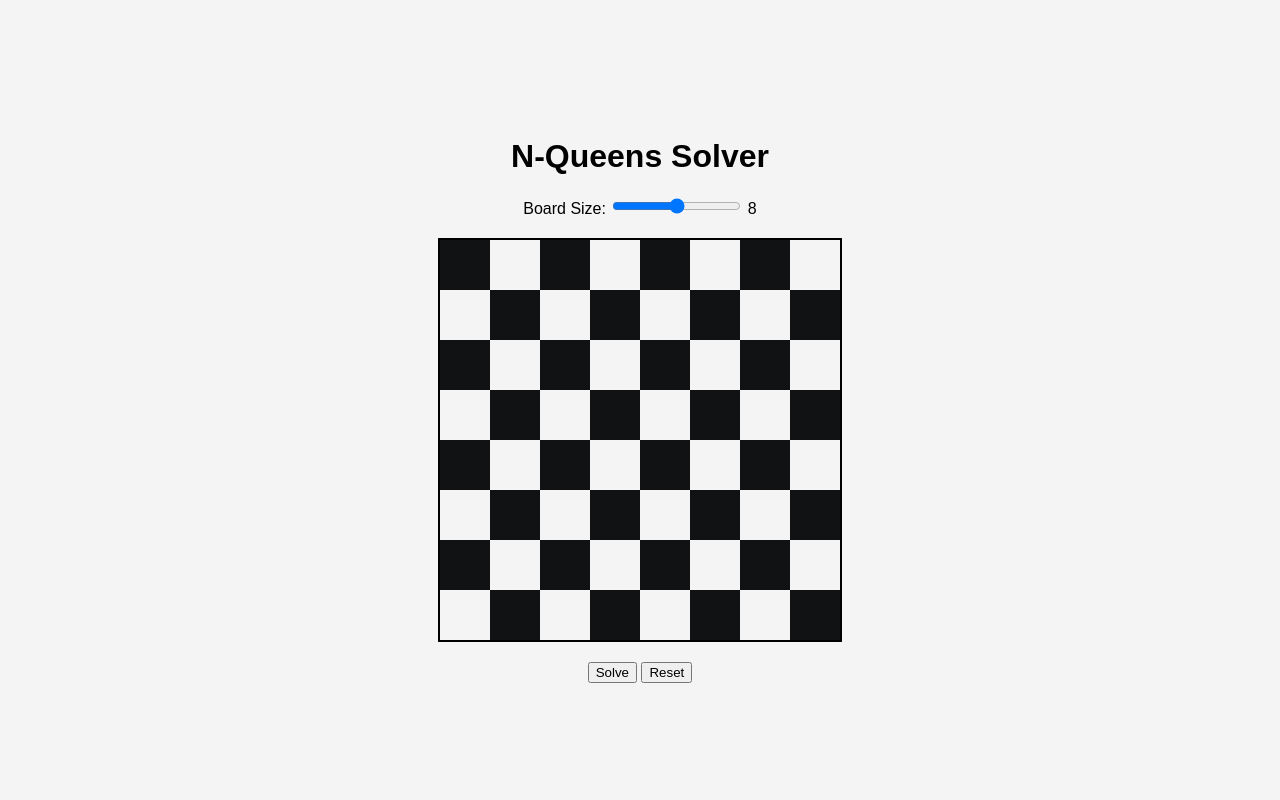
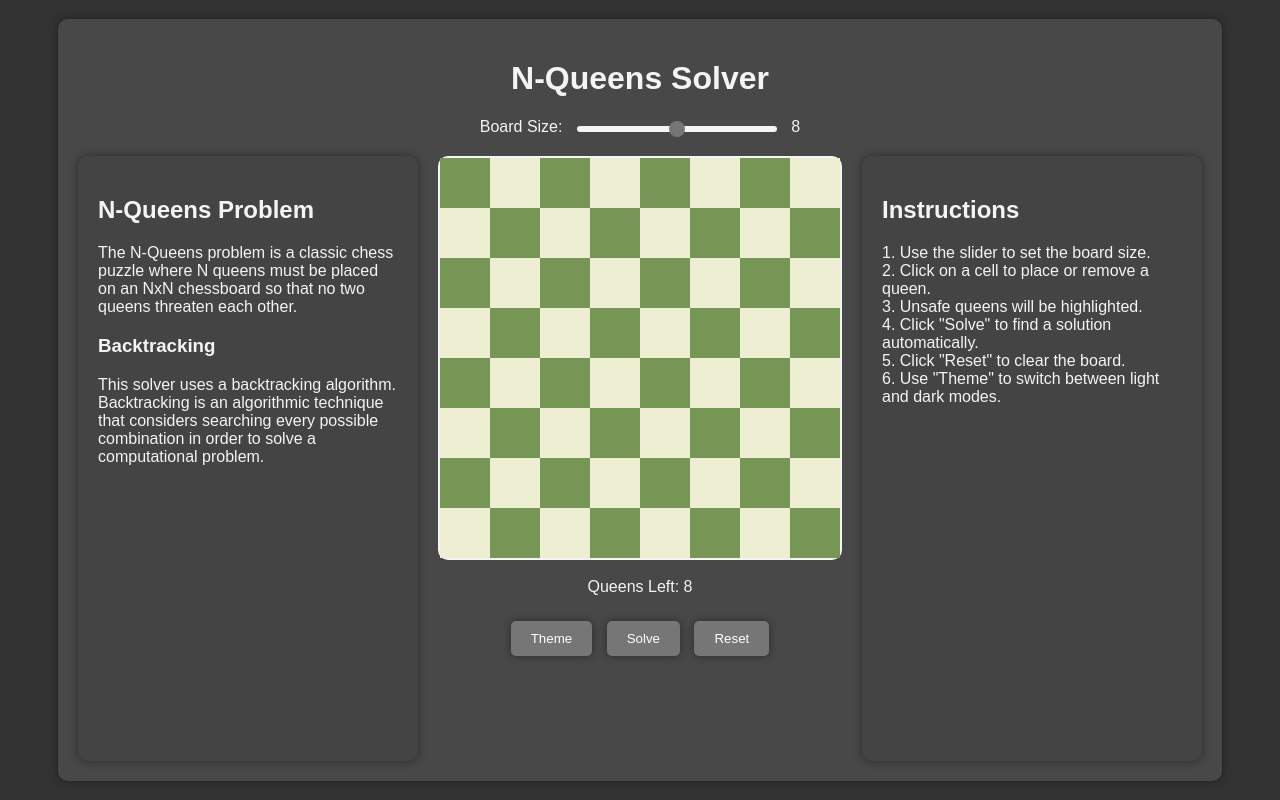
Before and after one commit to raunnieo/nqueen-visualizer, a plain HTML site: page index.html in a window 1280 px wide. Drawn offline with Linux system fonts and the light colour scheme.

Commit message:
Add files via upload

```diff
--- a/index.html
+++ b/index.html
@@ -7,19 +7,44 @@
     <link rel="stylesheet" href="styles.css">
 </head>
 <body>
-
 <div class="container">
     <h1>N-Queens Solver</h1>
-    <label for="boardSize">Board Size:</label>
-    <input type="range" id="boardSize" name="boardSize" min="4" max="12" value="8" oninput="updateBoardSize(this.value)">
-    <span id="boardSizeValue">8</span>
+    <div class="controls">
+        <label for="boardSize">Board Size:</label>
+        <input type="range" id="boardSize" name="boardSize" min="4" max="12" value="8" oninput="updateBoardSize(this.value)">
+        <span id="boardSizeValue">8</span>
+    </div>
+    <div class="game-container">
+        <div class="info-panel">
+            <h2>N-Queens Problem</h2>
+            <p>The N-Queens problem is a classic chess puzzle where N queens must be placed on an NxN chessboard so that no two queens threaten each other.</p>
+            <h3>Backtracking</h3>
+            <p>This solver uses a backtracking algorithm. Backtracking is an algorithmic technique that considers searching every possible combination in order to solve a computational problem.</p>
+        </div>
+        <div class="board-container">
+            <div id="board"></div><br>
+            <div class="board-controls">
+                <div class="queens-left">Queens Left: <span id="queensLeft">8</span></div>
+                <div class="buttons">
+                    <button id="themeToggle">Theme</button>
+                    <button onclick="solve()">Solve</button>
+                    <button onclick="resetBoard()">Reset</button>
+                </div>
+            </div>
+        </div>
+        <div class="instructions-panel">
+            <h2>Instructions</h2>
 
-    <div id="board"></div>
+                1. Use the slider to set the board size.<br>
+                2. Click on a cell to place or remove a queen.<br>
+                3. Unsafe queens will be highlighted.<br>
+                4. Click "Solve" to find a solution automatically.<br>
+                5. Click "Reset" to clear the board.<br>
+                6. Use "Theme" to switch between light and dark modes.
 
-    <button onclick="solve()">Solve</button>
-    <button onclick="resetBoard()">Reset</button>
+        </div>
+    </div>
 </div>
-
 <script src="script.js"></script>
 </body>
 </html>
--- a/script.js
+++ b/script.js
@@ -1,5 +1,7 @@
 let N = 8;
 let board = [];
+let isDarkTheme = true;
+let queensLeft = N;
 
 function createBoard(size) {
     const boardElement = document.getElementById('board');
@@ -7,15 +9,14 @@ function createBoard(size) {
     boardElement.style.gridTemplateColumns = `repeat(${size}, 50px)`;
 
     board = Array.from({ length: size }, () => Array(size).fill(0));
+    queensLeft = size;
+    updateQueensLeft();
 
     for (let i = 0; i < size; i++) {
         for (let j = 0; j < size; j++) {
             const cell = document.createElement('div');
-            cell.className = `cell ${(i + j) % 2 === 0 ? 'gray' : 'black'}`;
-            cell.addEventListener('click', () => {
-                toggleQueen(i, j);
-                markSafe();
-            });
+            cell.className = `cell ${(i + j) % 2 === 0 ? 'light' : 'dark'}`;
+            cell.addEventListener('click', () => toggleQueen(i, j));
             boardElement.appendChild(cell);
         }
     }
@@ -28,9 +29,20 @@ function updateBoardSize(value) {
 }
 
 function toggleQueen(row, col) {
-    board[row][col] = 1 - board[row][col];  // Toggle the queen on or off
+    if (board[row][col] === 0 && queensLeft > 0) {
+        board[row][col] = 1;
+        queensLeft--;
+    } else if (board[row][col] === 1) {
+        board[row][col] = 0;
+        queensLeft++;
+    }
+    updateQueensLeft();
     drawBoard();
-    markSafe();
+    highlightUnsafeQueens();
+}
+
+function updateQueensLeft() {
+    document.getElementById('queensLeft').textContent = queensLeft;
 }
 
 function drawBoard() {
@@ -38,45 +50,46 @@ function drawBoard() {
     for (let i = 0; i < N; i++) {
         for (let j = 0; j < N; j++) {
             const cell = boardElement.children[i * N + j];
-            cell.innerHTML = board[i][j] === 1 ? (i + j) % 2 === 0 ? '<img src="assets/images/queenBlack.png" height="30px" />' : '<img src="assets/images/queenWhite.png" height="30px" />' : '';
-            cell.style.backgroundColor = (i + j) % 2 === 0 ? '#DEE4EA' : '#101214';
+            cell.innerHTML = board[i][j] === 1 ? '♛' : '';
+            cell.className = `cell ${(i + j) % 2 === 0 ? 'light' : 'dark'}`;
+            cell.style.color = 'black';
         }
     }
 }
 
-function isSafe(row, col) {
+function highlightUnsafeQueens() {
+    const boardElement = document.getElementById('board');
+    const unsafePositions = new Set();
+
+    // Find unsafe positions
     for (let i = 0; i < N; i++) {
-        if (board[row][i] === 1 || board[i][col] === 1) return false;
+        for (let j = 0; j < N; j++) {
+            if (board[i][j] === 1) {
+                // Check row and column
+                for (let k = 0; k < N; k++) {
+                    if (k !== j) unsafePositions.add(`${i},${k}`);
+                    if (k !== i) unsafePositions.add(`${k},${j}`);
+                }
+
+                // Check diagonals
+                for (let k = 1; k < N; k++) {
+                    if (i + k < N && j + k < N) unsafePositions.add(`${i+k},${j+k}`);
+                    if (i + k < N && j - k >= 0) unsafePositions.add(`${i+k},${j-k}`);
+                    if (i - k >= 0 && j + k < N) unsafePositions.add(`${i-k},${j+k}`);
+                    if (i - k >= 0 && j - k >= 0) unsafePositions.add(`${i-k},${j-k}`);
+                }
+            }
+        }
     }
 
-    for (let i = row, j = col; i >= 0 && j >= 0; i--, j--) {
-        if (board[i][j] === 1) return false;
-    }
-
-    for (let i = row, j = col; i < N && j >= 0; i++, j--) {
-        if (board[i][j] === 1) return false;
-    }
-
-    for (let i = row, j = col; i >= 0 && j < N; i--, j++) {
-        if (board[i][j] === 1) return false;
-    }
-
-    for (let i = row, j = col; i < N && j < N; i++, j++) {
-        if (board[i][j] === 1) return false;
-    }
-
-    return true;
-}
-
-function markSafe() {
-    const boardElement = document.getElementById('board');
+    // Highlight unsafe queens
     for (let i = 0; i < N; i++) {
         for (let j = 0; j < N; j++) {
             const cell = boardElement.children[i * N + j];
-            if (isSafe(i, j) || board[i][j]===1) {
-                cell.style.backgroundColor = (i + j) % 2 === 0 ? '#DEE4EA' : '#101214';
+            if (board[i][j] === 1 && unsafePositions.has(`${i},${j}`)) {
+                cell.classList.add('unsafe');
             } else {
-                cell.style.backgroundColor = (i + j) % 2 === 0 ? '#E9967A' : '#A52A2A';
+                cell.classList.remove('unsafe');
             }
         }
     }
@@ -96,10 +109,29 @@ function solveNQUtil(col) {
     return false;
 }
 
+function isSafe(row, col) {
+    for (let i = 0; i < N; i++) {
+        if (board[row][i] === 1 || board[i][col] === 1) return false;
+    }
+
+    for (let i = row, j = col; i >= 0 && j >= 0; i--, j--) {
+        if (board[i][j] === 1) return false;
+    }
+
+    for (let i = row, j = col; i < N && j >= 0; i++, j--) {
+        if (board[i][j] === 1) return false;
+    }
+
+    return true;
+}
+
 function solve() {
-    createBoard(N)
+    createBoard(N);
     if (solveNQUtil(0)) {
         drawBoard();
+        queensLeft = 0;
+        updateQueensLeft();
+        highlightUnsafeQueens(); // This will actually do nothing for a solved board
     } else {
         alert("Solution does not exist");
     }
@@ -109,6 +141,13 @@ function resetBoard() {
     createBoard(N);
 }
 
+function toggleTheme() {
+    isDarkTheme = !isDarkTheme;
+    document.body.classList.toggle('dark-theme', isDarkTheme);
+}
+
 window.onload = function() {
     createBoard(N);
+    document.getElementById('themeToggle').addEventListener('click', toggleTheme);
+    document.body.classList.add('dark-theme');
 };
--- a/styles.css
+++ b/styles.css
@@ -1,21 +1,81 @@
+:root {
+    --bg-color: #F7F8F9;
+    --text-color: #333;
+    --board-light: #f0d9b5;
+    --board-dark: #b58863;
+    --board-unsafe-light: #ff3e3e;
+    --board-unsafe-dark: #ff6a6a;
+    --button-bg: #ffffff;
+    --button-text: rgb(0, 0, 0);
+    --panel-bg: #ffffff;
+}
+
+.dark-theme {
+    --bg-color: #333;
+    --text-color: #f4f4f4;
+    --board-light: #769656;
+    --board-dark: #eeeed2;
+    --board-unsafe-light: #c41e3a;
+    --board-unsafe-dark: #F15B50;
+    --button-bg: #767676;
+    --button-text: white;
+    --panel-bg: #444444;
+}
+
 body {
-    font-family: Arial, sans-serif;
+    font-family: 'Arial', sans-serif;
     display: flex;
     justify-content: center;
     align-items: center;
-    height: 100vh;
+    min-height: 100vh;
     margin: 0;
-    background-color: #f4f4f4;
+    background-color: var(--bg-color);
+    color: var(--text-color);
+    transition: all 0.3s ease;
 }
 
 .container {
     text-align: center;
+    background-color: rgba(255, 255, 255, 0.1);
+    padding: 20px;
+    border-radius: 10px;
+    box-shadow: 0 0 10px rgba(0, 0, 0, 0.4);
+}
+
+.controls {
+    margin-bottom: 20px;
+}
+
+.game-container {
+    display: flex;
+    justify-content: space-between;
+    align-items: flex-start;
+    gap: 20px;
+}
+
+.info-panel, .instructions-panel {
+    margin-top: 0;
+    flex: 1;
+    background-color: var(--panel-bg);
+    padding: 20px;
+    border-radius: 10px;
+    box-shadow: 0 0 10px rgba(0, 0, 0, 0.4);
+    max-width: 300px;
+    height: 565px;
+    text-align: left;
+}
+
+.board-container {
+    display: flex;
+    flex-direction: column;
+    align-items: center;
 }
 
 #board {
     display: grid;
-    margin: 20px auto;
-    border: 2px solid black;
+    margin: 0px auto;
+    border: 2px solid var(--text-color);
+    border-radius: 10px;
 }
 
 .cell {
@@ -24,14 +84,91 @@ body {
     display: flex;
     justify-content: center;
     align-items: center;
-    font-size: 1.5em;
+    font-size: 2em;
     font-weight: bold;
+    transition: background-color 0.3s ease;
 }
 
-.cell.white {
-    background-color: #DEE4EA;
+.cell.light {
+    background-color: var(--board-light);
 }
 
-.cell.gray {
-    background-color: #101214;
+.cell.dark {
+    background-color: var(--board-dark);
 }
+
+.cell.unsafe {
+    background-color: var(--board-unsafe-light) !important;
+}
+
+.dark-theme .cell.unsafe {
+    background-color: var(--board-unsafe-dark) !important;
+}
+
+button {
+    background-color: var(--button-bg);
+    color: var(--button-text);
+    border: none;
+    border-color: black;
+    box-shadow: 0 0px 8px rgba(0, 0, 0, 0.4);;
+    padding: 10px 20px;
+    margin: 5px;
+    border-radius: 5px;
+    cursor: pointer;
+    transition: background-color 0.3s ease;
+}
+
+button:hover {
+    background-color: #4CAF50;
+    opacity: 0.8;
+    box-shadow: 0 4px 8px rgba(0, 0, 0, 0.3);
+}
+
+button:active {
+    box-shadow: 0 1px 2px rgba(0, 0, 0, 0.2);
+    transform: translateY(1px);
+}
+
+input[type="range"] {
+    width: 200px;
+    margin: 0 10px;
+    -webkit-appearance: none;
+    background: transparent;
+}
+
+input[type="range"]::-webkit-slider-thumb {
+    -webkit-appearance: none;
+    height: 16px;
+    width: 16px;
+    border-radius: 50%;
+    background: var(--button-bg);
+    cursor: pointer;
+    margin-top: -5px;
+}
+
+input[type="range"]::-webkit-slider-runnable-track {
+    width: 100%;
+    height: 6px;
+    cursor: pointer;
+    background: var(--text-color);
+    border-radius: 3px;
+}
+
+
+.info {
+    margin-top: 0px;
+}
+
+.buttons {
+    margin-top: 20px;
+}
+
+.cell.unsafe {
+    background-color: var(--board-unsafe-light) !important;
+    color: red;
+}
+
+.dark-theme .cell.unsafe {
+    background-color: var(--board-unsafe-dark) !important;
+    color: red;
+}
```
